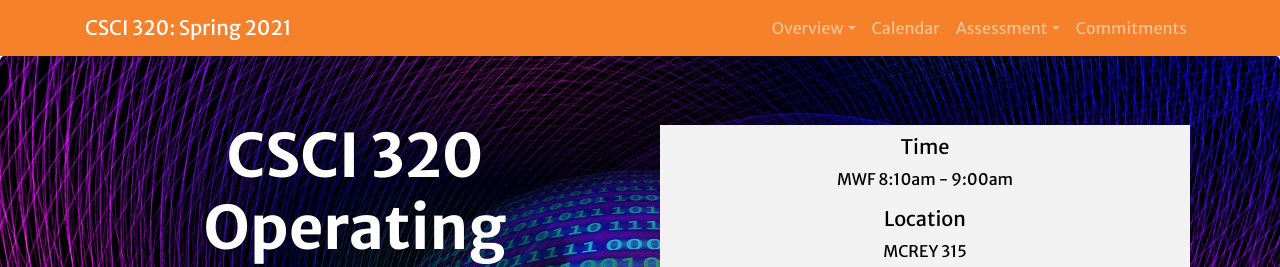
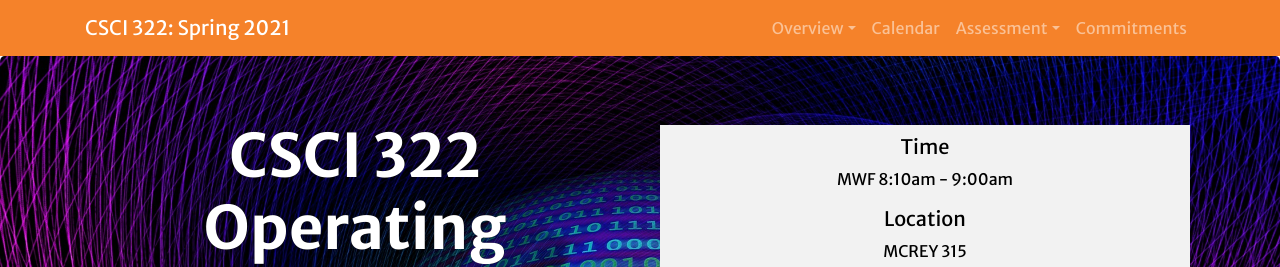
Before and after one commit to Hendrix-CS/csci320, a Jekyll site: the page built from index.md, in a window 1280 px wide and 900 px high. Shown: the top 267 px of the window. Built offline with Jekyll 4.4.1, drawn with Linux system fonts in a browser that asks for light colours; a script that is not in the unit is left out; our own code applies the rules of GitHub Pages for plain Markdown files.

Commit message:
Updated course number to 322 (!).

```diff
--- a/_config.yml
+++ b/_config.yml
@@ -22,7 +22,7 @@ description: >- # this means to ignore newlines until "baseurl:"
 baseurl: "/csci320" # the subpath of your site, e.g. /blog
 url: "" # the base hostname & protocol for your site, e.g. http://example.com
 
-number: CSCI 320
+number: CSCI 322
 title: Operating Systems & Concurrency
 semester: Spring 2021
 
```
